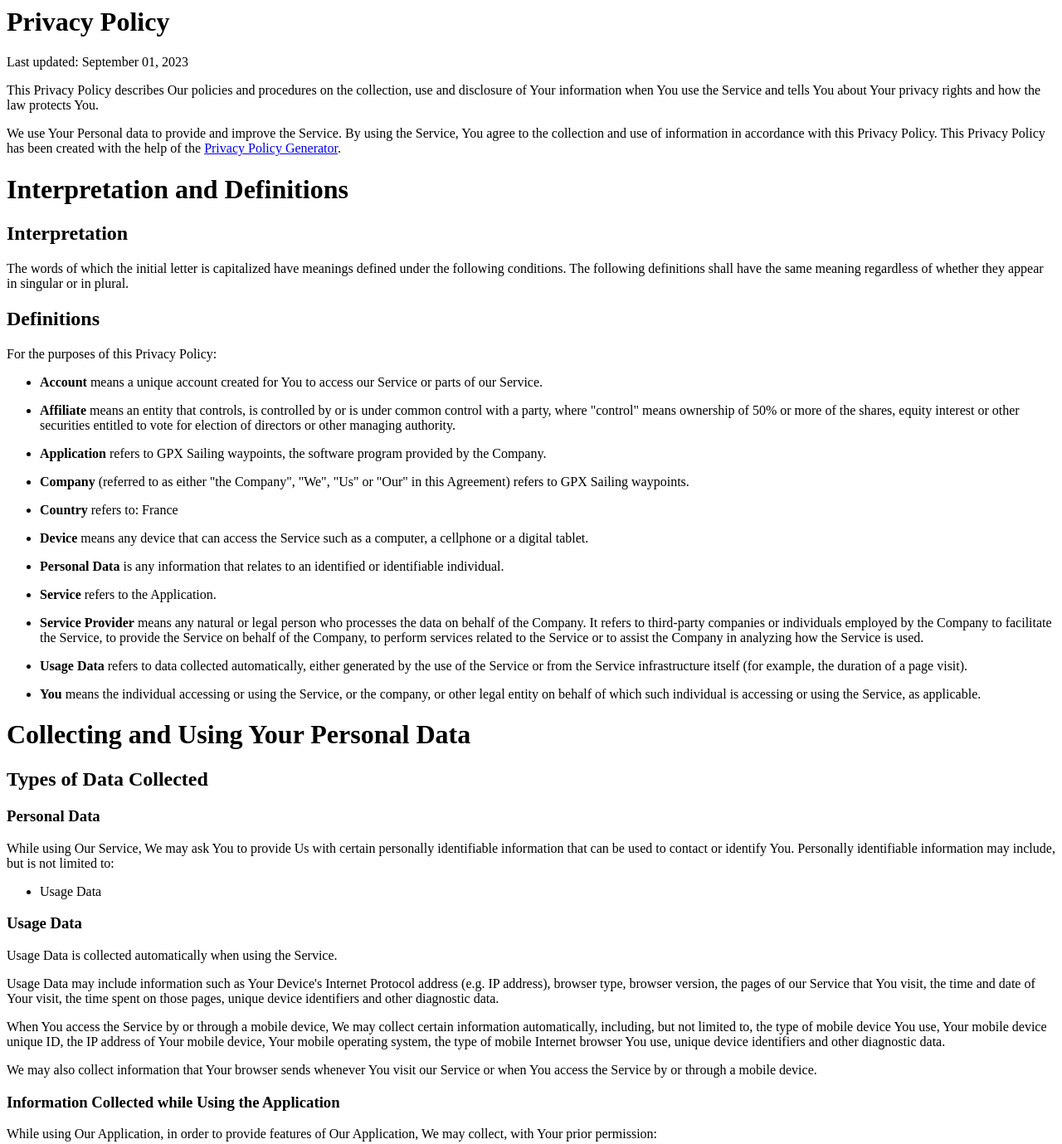
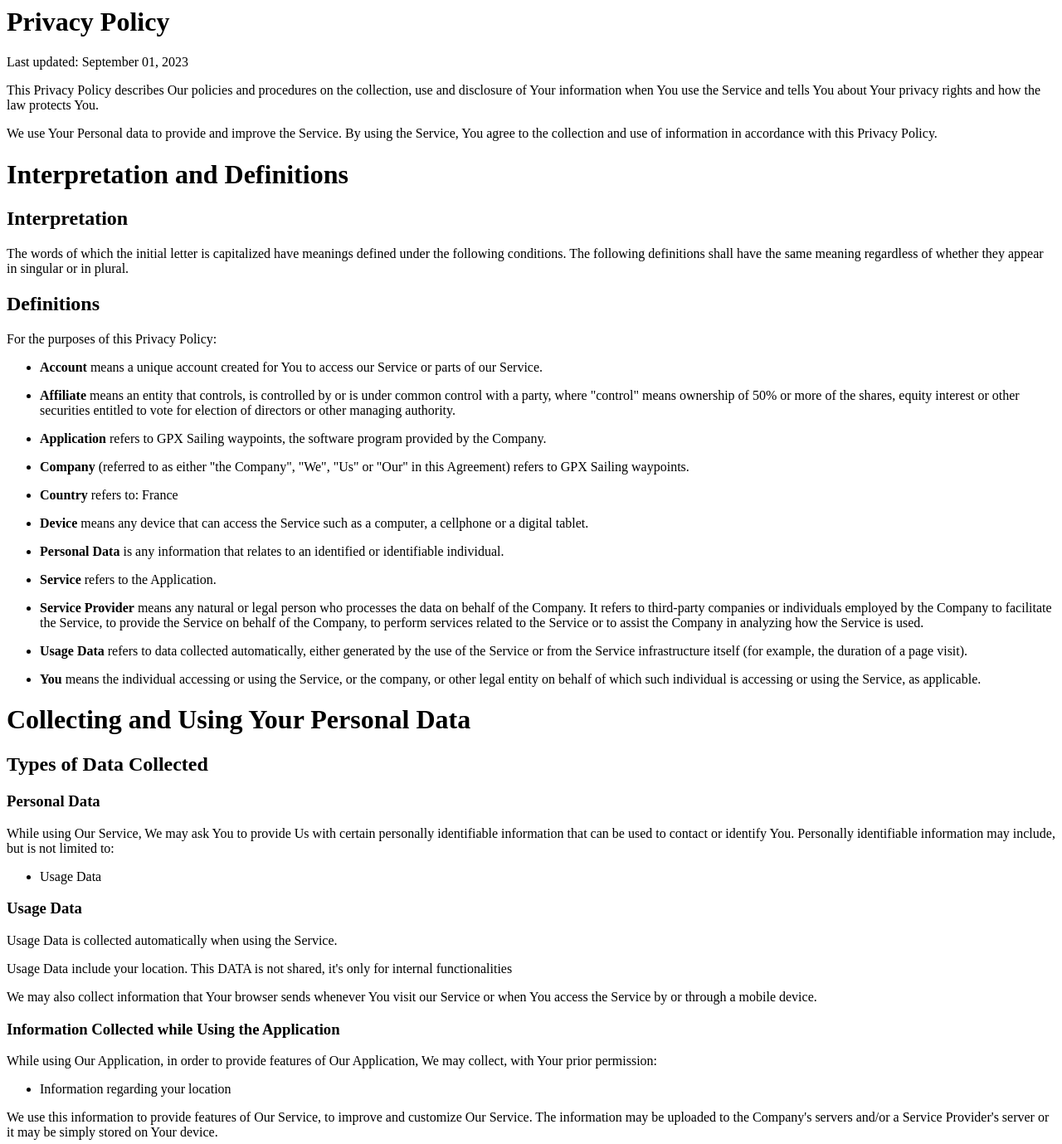
Before and after one commit to dududu13/GPX-Sailing-Waypoints, a plain HTML site: page index.html in a window 1280 px wide. Shown: the top 1379 px of the page at 83% size. Drawn offline with Linux system fonts and the light colour scheme.

Commit message:
Update index.html

```diff
--- a/index.html
+++ b/index.html
@@ -1,7 +1,7 @@
 <h1>Privacy Policy</h1>
 <p>Last updated: September 01, 2023</p>
 <p>This Privacy Policy describes Our policies and procedures on the collection, use and disclosure of Your information when You use the Service and tells You about Your privacy rights and how the law protects You.</p>
-<p>We use Your Personal data to provide and improve the Service. By using the Service, You agree to the collection and use of information in accordance with this Privacy Policy. This Privacy Policy has been created with the help of the <a href="https://www.privacypolicies.com/privacy-policy-generator/" target="_blank">Privacy Policy Generator</a>.</p>
+<p>We use Your Personal data to provide and improve the Service. By using the Service, You agree to the collection and use of information in accordance with this Privacy Policy.</p>
 <h1>Interpretation and Definitions</h1>
 <h2>Interpretation</h2>
 <p>The words of which the initial letter is capitalized have meanings defined under the following conditions. The following definitions shall have the same meaning regardless of whether they appear in singular or in plural.</p>
@@ -51,8 +51,7 @@
 </ul>
 <h3>Usage Data</h3>
 <p>Usage Data is collected automatically when using the Service.</p>
-<p>Usage Data may include information such as Your Device's Internet Protocol address (e.g. IP address), browser type, browser version, the pages of our Service that You visit, the time and date of Your visit, the time spent on those pages, unique device identifiers and other diagnostic data.</p>
-<p>When You access the Service by or through a mobile device, We may collect certain information automatically, including, but not limited to, the type of mobile device You use, Your mobile device unique ID, the IP address of Your mobile device, Your mobile operating system, the type of mobile Internet browser You use, unique device identifiers and other diagnostic data.</p>
+<p>Usage Data include your location. This DATA is not shared, it's only for internal functionalities</p>
 <p>We may also collect information that Your browser sends whenever You visit our Service or when You access the Service by or through a mobile device.</p>
 <h3>Information Collected while Using the Application</h3>
 <p>While using Our Application, in order to provide features of Our Application, We may collect, with Your prior permission:</p>
```
